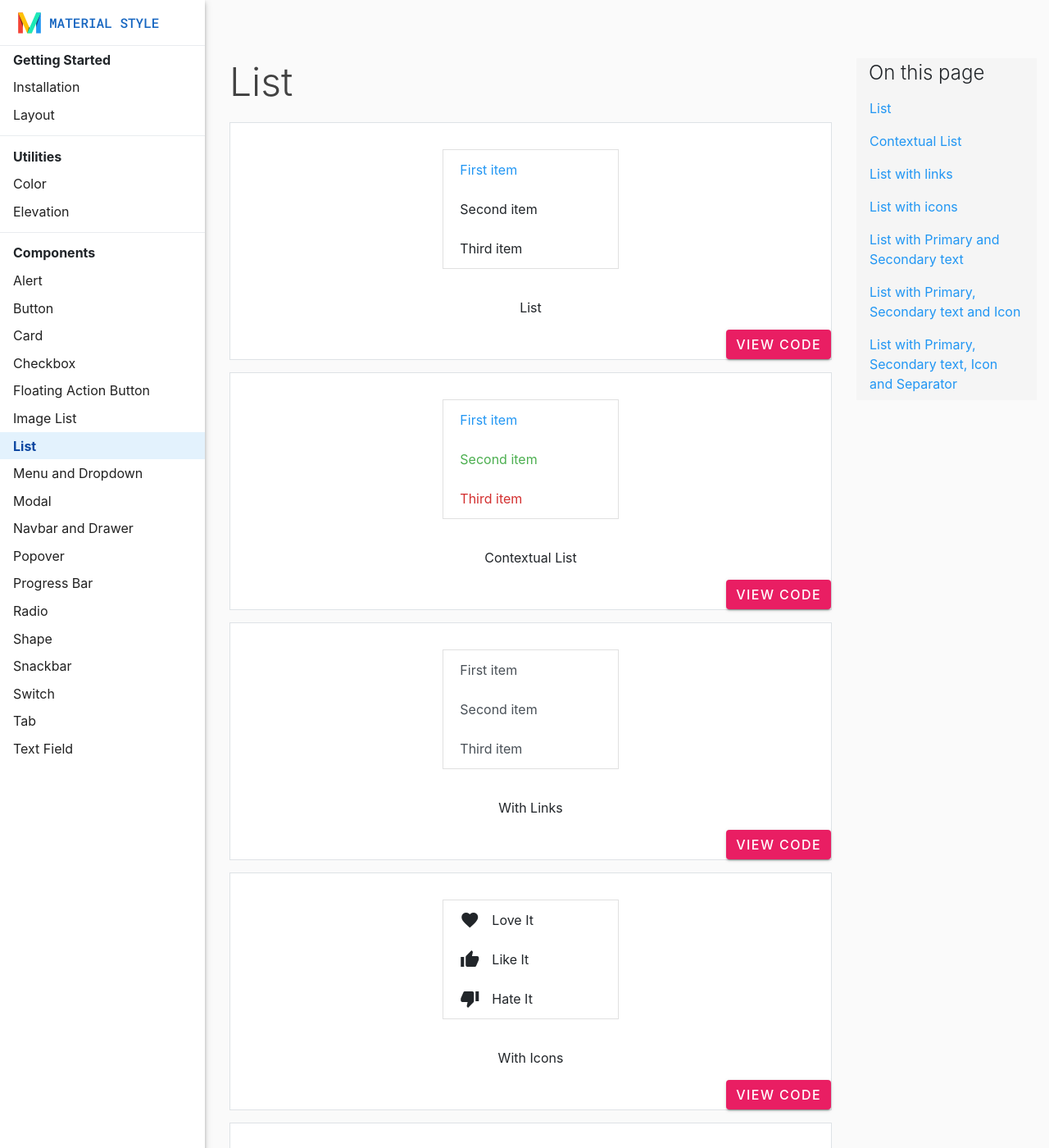
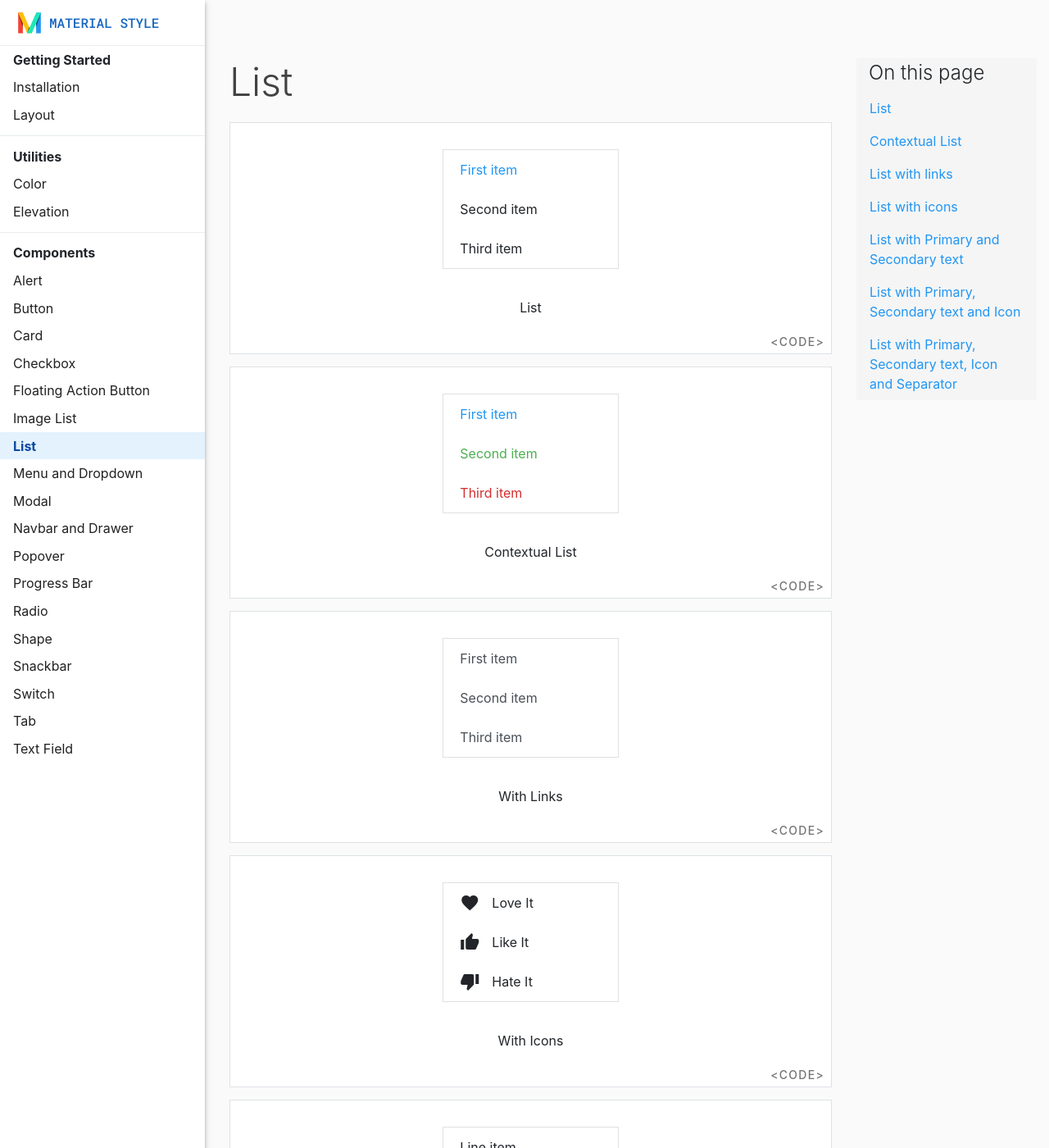
Before and after one commit to materialstyle/materialstyle.github.io, a Jekyll site: the page built from docs/2.0/components/list.html, in a window 1280 px wide and 1400 px high. Shown: the whole window at 82% size. Built offline with Jekyll 4.4.1, drawn with Linux system fonts in a browser that asks for light colours; some of the changed text lies outside the part shown.

Commit message:
Updated page: list

```diff
--- a/docs/2.0/components/list.html
+++ b/docs/2.0/components/list.html
@@ -13,7 +13,7 @@ page: list
                 <div class="col-md-12">
                     <div class="list-container">
                         <div class="offset-md-4 col-md-4">
-                            <ul class="list-group ms-list">
+                            <ul class="list-group">
                                 <li class="list-group-item active">First item</li>
                                 <li class="list-group-item">Second item</li>
                                 <li class="list-group-item">Third item</li>
@@ -27,8 +27,8 @@ page: list
             </div>
             <div class="row">
                 <div class="col d-flex justify-content-end">
-                    <btn class="btn btn-ms btn-pink btn-flat ripple" data-toggle="collapse" href="#code1">
-                        View Code
+                    <btn class="btn btn-sm btn-text-grey-600 rounded-0" data-toggle="collapse" href="#code1">
+                        &lt;Code&gt;
                     </btn>
                 </div>
             </div>
@@ -36,7 +36,7 @@ page: list
                 <div class="col collapse" id="code1">
                     <div class="code-container">
 {% highlight html %}
-<ul class="list-group ms-list">
+<ul class="list-group">
     <li class="list-group-item active">First item</li>
     <li class="list-group-item">Second item</li>
     <li class="list-group-item">Third item</li>
@@ -51,7 +51,7 @@ page: list
                 <div class="col-md-12">
                     <div class="list-container" id="l2">
                         <div class="offset-md-4 col-md-4">
-                            <ul class="list-group ms-list">
+                            <ul class="list-group">
                                 <li class="list-group-item list-group-item-primary">First item</li>
                                 <li class="list-group-item list-group-item-success">Second item</li>
                                 <li class="list-group-item list-group-item-danger">Third item</li>
@@ -65,8 +65,8 @@ page: list
             </div>
             <div class="row">
                 <div class="col d-flex justify-content-end">
-                    <btn class="btn btn-ms btn-pink btn-flat ripple" data-toggle="collapse" href="#code2">
-                        View Code
+                    <btn class="btn btn-sm btn-text-grey-600 rounded-0" data-toggle="collapse" href="#code2">
+                        &lt;Code&gt;
                     </btn>
                 </div>
             </div>
@@ -74,7 +74,7 @@ page: list
                 <div class="col collapse" id="code2">
                     <div class="code-container">
 {% highlight html %}
-<ul class="list-group ms-list">
+<ul class="list-group">
     <li class="list-group-item list-group-item-primary">First item</li>
     <li class="list-group-item list-group-item-success">Second item</li>
     <li class="list-group-item list-group-item-danger">Third item</li>
@@ -89,7 +89,7 @@ page: list
                 <div class="col-md-12">
                     <div class="list-container" id="l3">
                         <div class="offset-md-4 col-md-4">
-                            <div class="list-group ms-list">
+                            <div class="list-group">
                                 <a href="javascript:" class="list-group-item list-group-item-action">First item</a>
                                 <a href="javascript:" class="list-group-item list-group-item-action">Second item</a>
                                 <a href="javascript:" class="list-group-item list-group-item-action">Third item</a>
@@ -103,8 +103,8 @@ page: list
             </div>
             <div class="row">
                 <div class="col d-flex justify-content-end">
-                    <btn class="btn btn-ms btn-pink btn-flat ripple" data-toggle="collapse" href="#code3">
-                        View Code
+                    <btn class="btn btn-sm btn-text-grey-600 rounded-0" data-toggle="collapse" href="#code3">
+                        &lt;Code&gt;
                     </btn>
                 </div>
             </div>
@@ -112,7 +112,7 @@ page: list
                 <div class="col collapse" id="code3">
                     <div class="code-container">
 {% highlight html %}
-<div class="list-group ms-list">
+<div class="list-group">
     <a href="javascript:" class="list-group-item list-group-item-action">First item</a>
     <a href="javascript:" class="list-group-item list-group-item-action">Second item</a>
     <a href="javascript:" class="list-group-item list-group-item-action">Third item</a>
@@ -127,21 +127,21 @@ page: list
                 <div class="col-md-12">
                     <div class="list-container" id="l4">
                         <div class="offset-md-4 col-md-4">
-                            <ul class="list-group ms-list">
+                            <ul class="list-group">
                                 <li class="list-group-item">
-                                <span class="list-icon">
+                                    <span class="list-prepend">
                                         <i class="material-icons">favorite</i>
                                     </span>
                                     Love It
                                 </li>
                                 <li class="list-group-item">
-                                <span class="list-icon">
+                                    <span class="list-prepend">
                                         <i class="material-icons">thumb_up</i>
                                     </span>
                                     Like It
                                 </li>
                                 <li class="list-group-item">
-                                <span class="list-icon">
+                                    <span class="list-prepend">
                                         <i class="material-icons">thumb_down</i>
                                     </span>
                                     Hate It
@@ -156,8 +156,8 @@ page: list
             </div>
             <div class="row">
                 <div class="col d-flex justify-content-end">
-                    <btn class="btn btn-ms btn-pink btn-flat ripple" data-toggle="collapse" href="#code4">
-                        View Code
+                    <btn class="btn btn-sm btn-text-grey-600 rounded-0" data-toggle="collapse" href="#code4">
+                        &lt;Code&gt;
                     </btn>
                 </div>
             </div>
@@ -165,21 +165,21 @@ page: list
                 <div class="col collapse" id="code4">
                     <div class="code-container">
 {% highlight html %}
-<ul class="list-group ms-list">
+<ul class="list-group">
     <li class="list-group-item">
-        <span class="list-icon">
+        <span class="list-prepend">
             <i class="material-icons">favorite</i>
         </span>
         Love It
     </li>
     <li class="list-group-item">
-        <span class="list-icon">
+        <span class="list-prepend">
             <i class="material-icons">thumb_up</i>
         </span>
         Like It
     </li>
     <li class="list-group-item">
-        <span class="list-icon">
+        <span class="list-prepend">
             <i class="material-icons">thumb_down</i>
         </span>
         Hate It
@@ -195,7 +195,7 @@ page: list
                 <div class="col-md-12">
                     <div class="list-container" id="l5">
                         <div class="offset-md-4 col-md-4">
-                            <ul class="list-group ms-list">
+                            <ul class="list-group">
                                 <li class="list-group-item">
                                     <span class="list-item">
                                         <span class="primary-text">Line item</span>
@@ -224,8 +224,8 @@ page: list
             </div>
             <div class="row">
                 <div class="col d-flex justify-content-end">
-                    <btn class="btn btn-ms btn-pink btn-flat ripple" data-toggle="collapse" href="#code5">
-                        View Code
+                    <btn class="btn btn-sm btn-text-grey-600 rounded-0" data-toggle="collapse" href="#code5">
+                        &lt;Code&gt;
                     </btn>
                 </div>
             </div>
@@ -233,7 +233,7 @@ page: list
                 <div class="col collapse" id="code5">
                     <div class="code-container">
 {% highlight html %}
-<ul class="list-group ms-list">
+<ul class="list-group">
     <li class="list-group-item">
         <span class="list-item">
             <span class="primary-text">Line item</span>
@@ -263,9 +263,9 @@ page: list
                 <div class="col-md-12">
                     <div class="list-container" id="l6">
                         <div class="offset-md-4 col-md-4">
-                            <ul class="list-group ms-list">
+                            <ul class="list-group">
                                 <li class="list-group-item">
-                                <span class="list-icon">
+                                    <span class="list-prepend">
                                         <i class="material-icons">folder</i>
                                     </span>
                                     <span class="list-item">
@@ -274,7 +274,7 @@ page: list
                                     </span>
                                 </li>
                                 <li class="list-group-item">
-                                <span class="list-icon">
+                                    <span class="list-prepend">
                                         <i class="material-icons">folder</i>
                                     </span>
                                     <span class="list-item">
@@ -283,7 +283,7 @@ page: list
                                     </span>
                                 </li>
                                 <li class="list-group-item">
-                                <span class="list-icon">
+                                    <span class="list-prepend">
                                         <i class="material-icons">folder</i>
                                     </span>
                                     <span class="list-item">
@@ -301,8 +301,8 @@ page: list
             </div>
             <div class="row">
                 <div class="col d-flex justify-content-end">
-                    <btn class="btn btn-ms btn-pink btn-flat ripple" data-toggle="collapse" href="#code6">
-                        View Code
+                    <btn class="btn btn-sm btn-text-grey-600 rounded-0" data-toggle="collapse" href="#code6">
+                        &lt;Code&gt;
                     </btn>
                 </div>
             </div>
@@ -310,9 +310,9 @@ page: list
                 <div class="col collapse" id="code6">
                     <div class="code-container">
 {% highlight html %}
-<ul class="list-group ms-list">
+<ul class="list-group">
     <li class="list-group-item">
-        <span class="list-icon">
+        <span class="list-prepend">
             <i class="material-icons">folder</i>
         </span>
         <span class="list-item">
@@ -321,7 +321,7 @@ page: list
         </span>
     </li>
     <li class="list-group-item">
-        <span class="list-icon">
+        <span class="list-prepend">
             <i class="material-icons">folder</i>
         </span>
         <span class="list-item">
@@ -330,7 +330,7 @@ page: list
         </span>
     </li>
     <li class="list-group-item">
-        <span class="list-icon">
+        <span class="list-prepend">
             <i class="material-icons">folder</i>
         </span>
         <span class="list-item">
@@ -349,65 +349,65 @@ page: list
                 <div class="col-md-12">
                     <div class="list-container" id="l7">
                         <div class="offset-md-4 col-md-4">
-                            <ul class="list-group ms-list">
+                            <ul class="list-group">
                                 <li class="list-group-item">
-                                <span class="list-icon">
+                                    <span class="list-prepend">
                                         <i class="material-icons">folder</i>
                                     </span>
                                     <span class="list-item">
                                         <span class="primary-text">Landscape</span>
                                         <span class="secondary-text">29 Aug 2018</span>
                                     </span>
-                                    <span class="list-icon-right">
+                                    <span class="list-append">
                                         <i class="material-icons">info</i>
                                     </span>
                                 </li>
                                 <li class="list-group-item">
-                                <span class="list-icon">
+                                    <span class="list-prepend">
                                         <i class="material-icons">folder</i>
                                     </span>
                                     <span class="list-item">
                                         <span class="primary-text">Wildlife</span>
                                         <span class="secondary-text">18 Aug 2018</span>
                                     </span>
-                                    <span class="list-icon-right">
+                                    <span class="list-append">
                                         <i class="material-icons">info</i>
                                     </span>
                                 </li>
                                 <li class="list-group-item">
-                                <span class="list-icon">
+                                    <span class="list-prepend">
                                         <i class="material-icons">folder</i>
                                     </span>
                                     <span class="list-item">
                                         <span class="primary-text">Fashion</span>
                                         <span class="secondary-text">22 Aug 2018</span>
                                     </span>
-                                    <span class="list-icon-right align-middle">
+                                    <span class="list-append align-middle">
                                         <i class="material-icons">info</i>
                                     </span>
                                 </li>
                                 <li class="list-group-item list-divider"></li>
                                 <li class="list-group-item">
-                                <span class="list-icon">
+                                    <span class="list-prepend">
                                         <i class="material-icons">folder</i>
                                     </span>
                                     <span class="list-item">
                                         <span class="primary-text">4K</span>
                                         <span class="secondary-text">21 Aug 2018</span>
                                     </span>
-                                    <span class="list-icon-right align-middle">
+                                    <span class="list-append align-middle">
                                         <i class="material-icons">info</i>
                                     </span>
                                 </li>
                                 <li class="list-group-item">
-                                <span class="list-icon">
+                                    <span class="list-prepend">
                                         <i class="material-icons">folder</i>
                                     </span>
                                     <span class="list-item">
                                         <span class="primary-text">HD</span>
                                         <span class="secondary-text">15 Aug 2018</span>
                                     </span>
-                                    <span class="list-icon-right">
+                                    <span class="list-append">
                                         <i class="material-icons">info</i>
                                     </span>
                                 </li>
@@ -421,8 +421,8 @@ page: list
             </div>
             <div class="row">
                 <div class="col d-flex justify-content-end">
-                    <btn class="btn btn-ms btn-pink btn-flat ripple" data-toggle="collapse" href="#code7">
-                        View Code
+                    <btn class="btn btn-sm btn-text-grey-600 rounded-0" data-toggle="collapse" href="#code7">
+                        &lt;Code&gt;
                     </btn>
                 </div>
             </div>
@@ -430,40 +430,40 @@ page: list
                 <div class="col collapse" id="code7">
                     <div class="code-container">
 {% highlight html %}
-<ul class="list-group ms-list">
+<ul class="list-group">
     <li class="list-group-item">
-        <span class="list-icon">
+        <span class="list-prepend">
             <i class="material-icons">folder</i>
         </span>
         <span class="list-item">
             <span class="primary-text">Landscape</span>
             <span class="secondary-text">29 Aug 2018</span>
         </span>
-        <span class="list-icon-right">
+        <span class="list-append">
             <i class="material-icons">info</i>
         </span>
     </li>
     <li class="list-group-item">
-        <span class="list-icon">
+        <span class="list-prepend">
             <i class="material-icons">folder</i>
         </span>
         <span class="list-item">
             <span class="primary-text">Wildlife</span>
             <span class="secondary-text">18 Aug 2018</span>
         </span>
-        <span class="list-icon-right">
+        <span class="list-append">
             <i class="material-icons">info</i>
         </span>
     </li>
     <li class="list-group-item">
-        <span class="list-icon">
+        <span class="list-prepend">
             <i class="material-icons">folder</i>
         </span>
         <span class="list-item">
             <span class="primary-text">Fashion</span>
             <span class="secondary-text">22 Aug 2018</span>
         </span>
-        <span class="list-icon-right">
+        <span class="list-append">
             <i class="material-icons">info</i>
         </span>
     </li>
@@ -471,26 +471,26 @@ page: list
     <li class="list-group-item list-divider"></li>
 
     <li class="list-group-item">
-        <span class="list-icon">
+        <span class="list-prepend">
             <i class="material-icons">folder</i>
         </span>
         <span class="list-item">
             <span class="primary-text">4K</span>
             <span class="secondary-text">21 Aug 2018</span>
         </span>
-        <span class="list-icon-right align-middle">
+        <span class="list-append align-middle">
             <i class="material-icons">info</i>
         </span>
     </li>
     <li class="list-group-item">
-        <span class="list-icon">
+        <span class="list-prepend">
             <i class="material-icons">folder</i>
         </span>
         <span class="list-item">
             <span class="primary-text">HD</span>
             <span class="secondary-text">15 Aug 2018</span>
         </span>
-        <span class="list-icon-right">
+        <span class="list-append">
             <i class="material-icons">info</i>
         </span>
     </li>
```
Also changed, not shown: assets/2.0/css/material-style.min.css, assets/2.0/js/material-style.min.js, 1 other file. Lines whose indentation alone changed are shown as unchanged.
